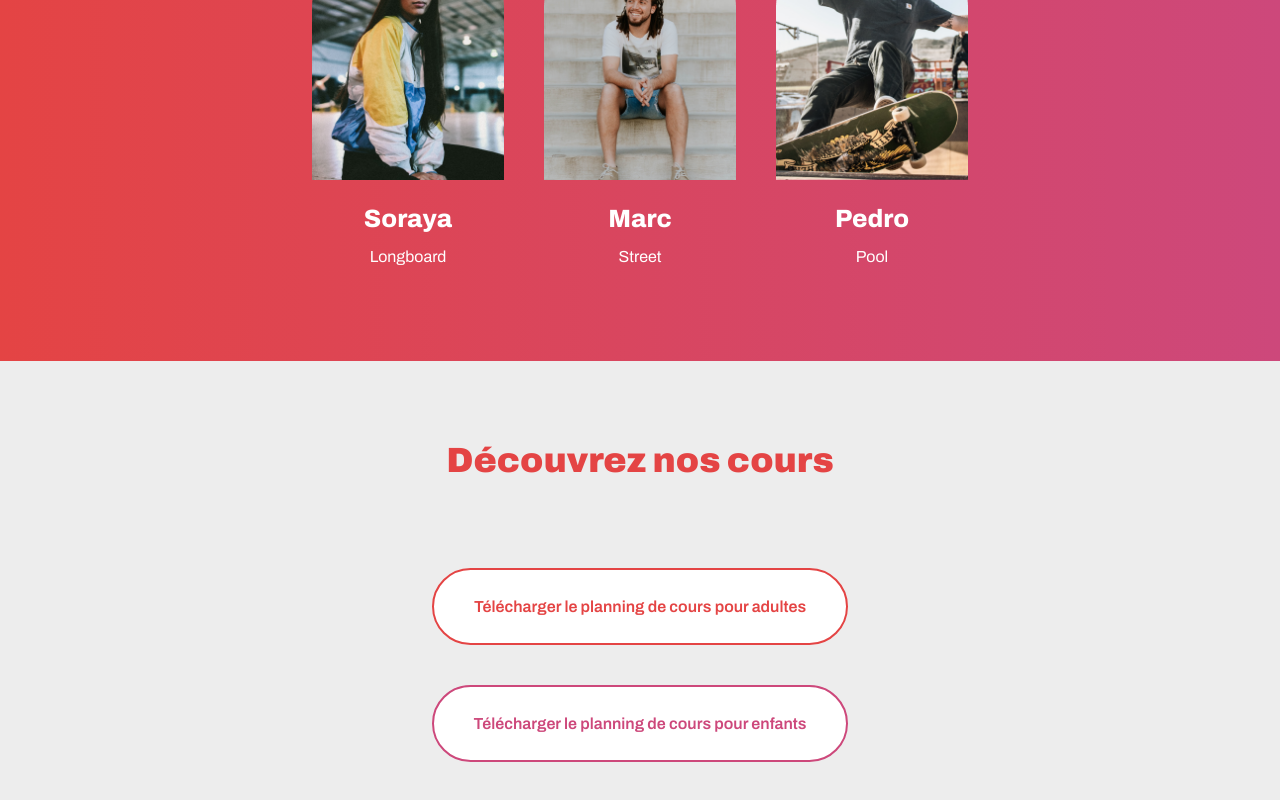
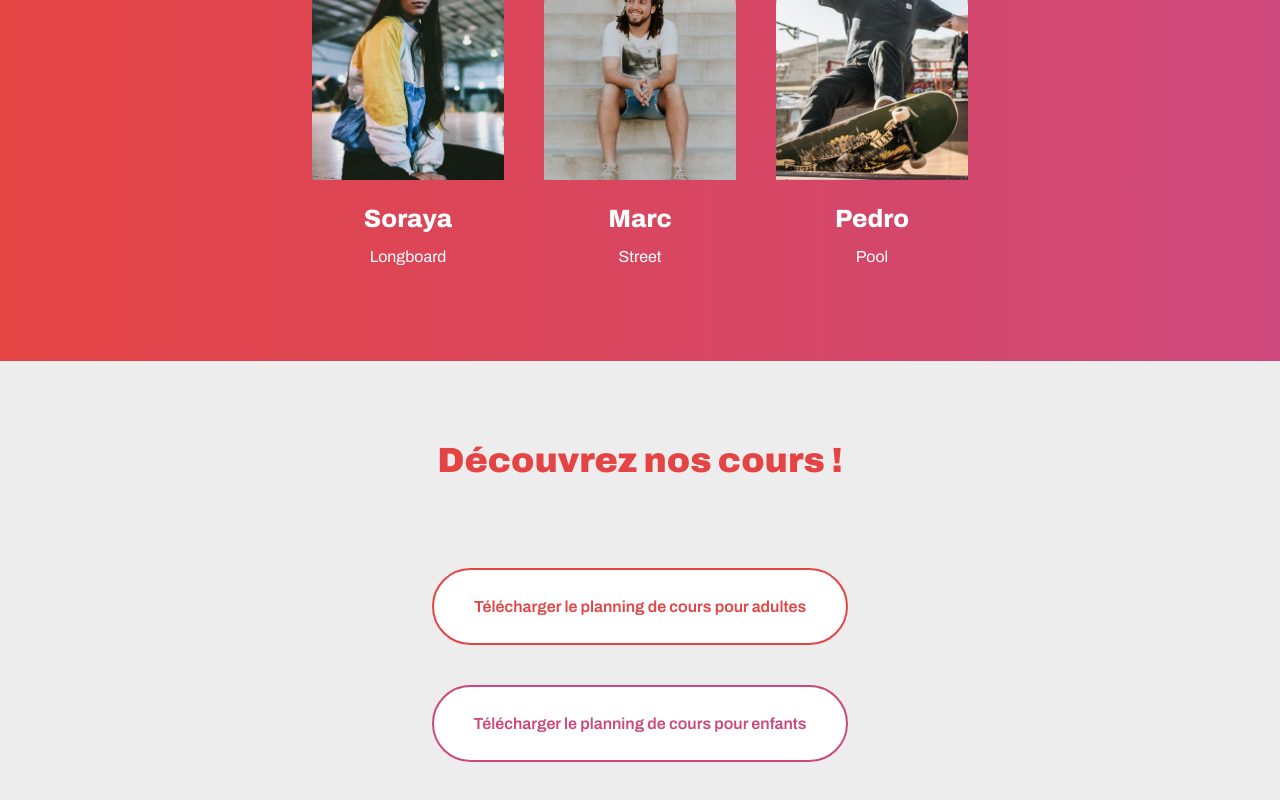
Before and after one commit to jeremyteurterie/webonzai, a plain HTML site: page index.html in a window 1280 px wide. Shown: the part 1599-2399 px from the top of the page. Drawn offline with Linux system fonts and the light colour scheme.

Commit message:
:rocket: Deploy stuff

```diff
--- a/index.html
+++ b/index.html
@@ -80,7 +80,7 @@
         </section>
 
         <section class="sectionLightGreyBackground">
-          <h2>Découvrez nos cours</h2>
+          <h2>Découvrez nos cours !</h2>
           <div class="directionColumn">
             <a
               class="button buttonMainColor buttonRounded buttonHighlight"
```
